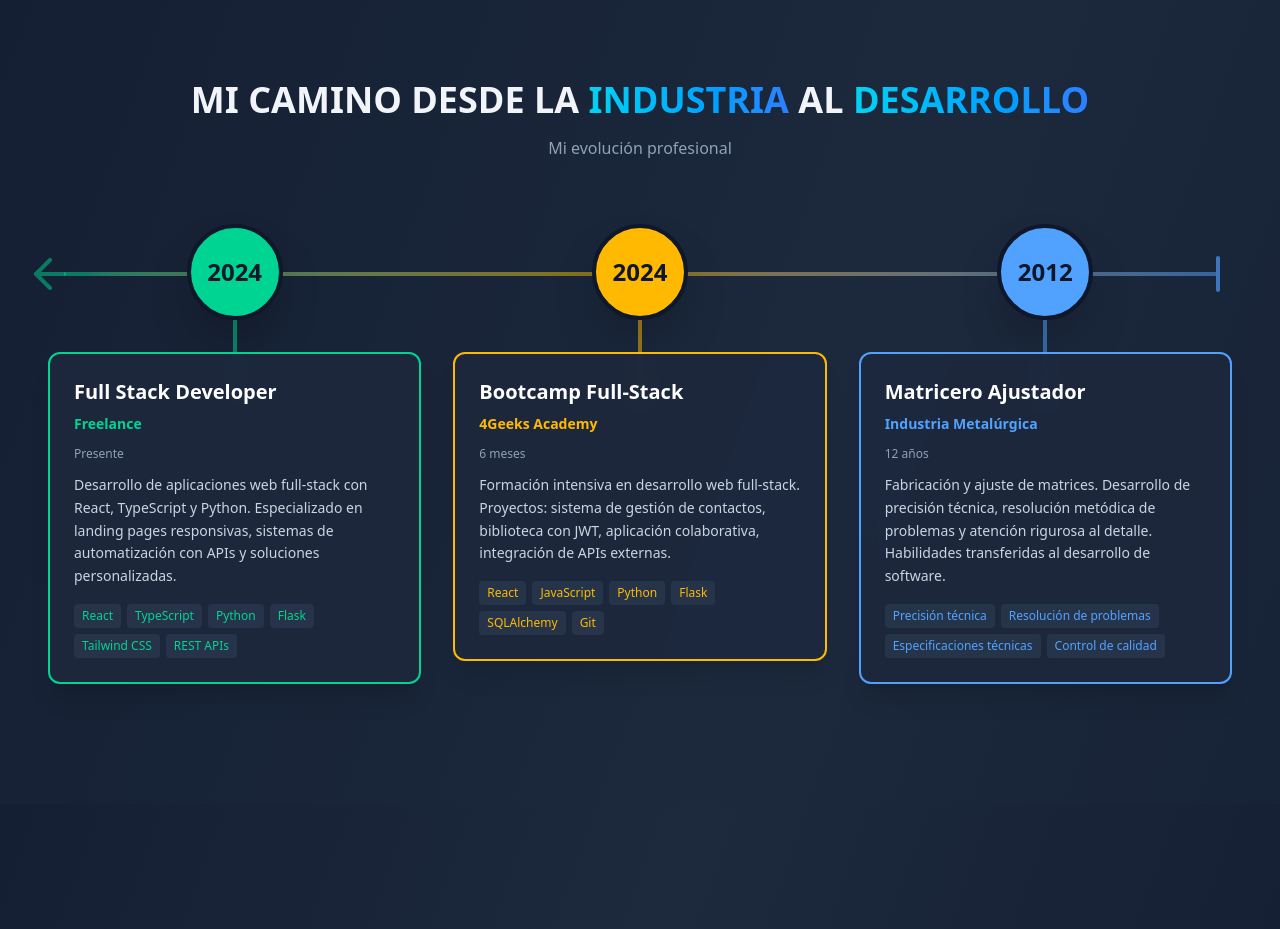
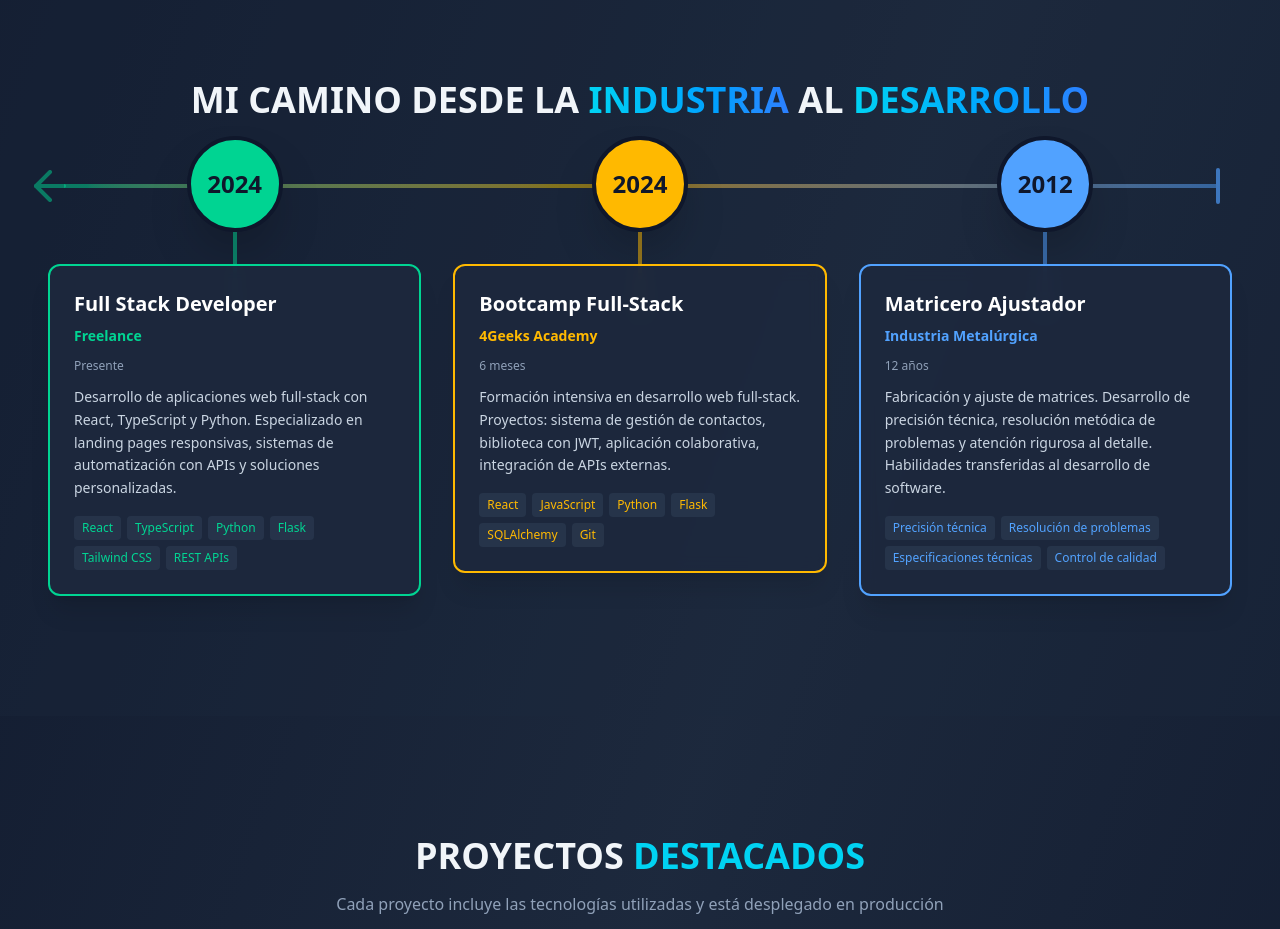
Before and after one commit to SergioSanPedro90/portfolio_sergio, a React (Vite) app: page / in a window 1280 px wide. Shown: the part 840-1769 px from the top of the page. Built offline with nearby package versions, Linux system fonts and the light colour scheme.

Commit message:
dar diseño y crear rama experience

```diff
--- a/src/assets/components/experience/Experience.component.tsx
+++ b/src/assets/components/experience/Experience.component.tsx
@@ -25,7 +25,6 @@ export const ExperienceComponent = () => {
             DESARROLLO
           </span>
         </h3>
-        <p className="text-slate-400 text-center mb-16">Mi evolución profesional</p>
 
         {/* Desktop - Horizontal Timeline */}
         <div className="hidden lg:block">
```
